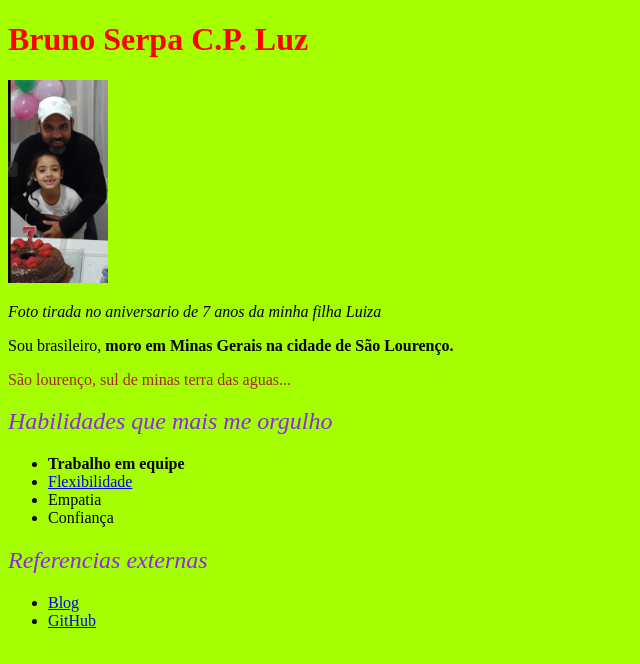
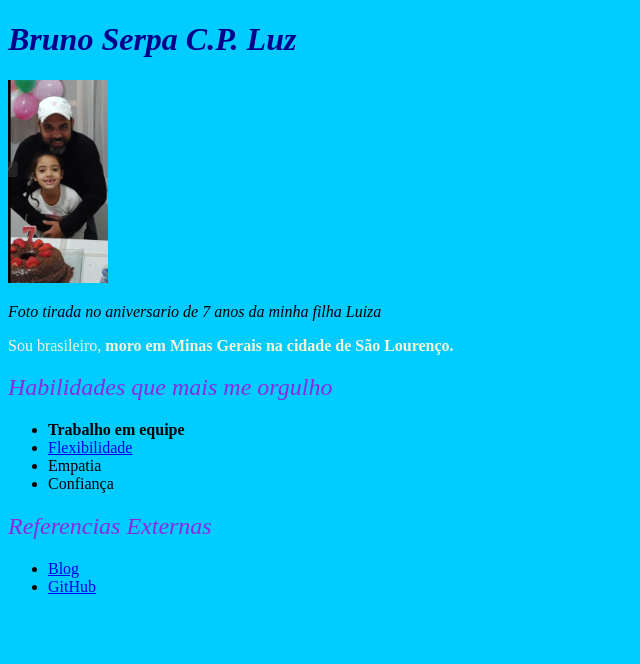
Before and after one commit to BrunoSPenna/portifolio, a plain HTML site: page index.html in a window 1280 px wide. Shown: the whole page, without its empty margins (0-640 px from the left). Drawn offline with Linux system fonts and the light colour scheme.

Commit message:
adicionando novos estilos CSS

```diff
--- a/index.css
+++ b/index.css
@@ -1,17 +1,22 @@
 body {
-    background-color: rgb(166, 255, 0);
+    background-color: rgb(0, 204, 255);
 }
 #NomePrincipal{
-    color: red;
+    color: darkblue;
+    font-style: oblique;
 }
 .HeaderLista{
     color: blueviolet;
     font-style: italic;
     font-weight: 200;
 }
-#saoLourencoInformacoes{
-    color: brown;
+.headerLista2{
+    font-weight: 500;
+    color: black;
 }
-body p:nth-child(1) {
-    color: darkred;
+
+#minhaDescricao{
+    color: beige;
+    font-style: inherit;
+
 }
--- a/index.html
+++ b/index.html
@@ -13,11 +13,9 @@
     <img src="foto.png" title="Foto tirada no aniversário de 7 anos" alt="Foto tirada no aniversario de 7 anos da minha filha Luiza." width="100px">
     <p> <em>Foto tirada no aniversario de 7 anos da minha filha Luiza </em>
 
-    <p>
-        Sou brasileiro, <strong> moro em Minas Gerais na cidade de São Lourenço.</strong>
-    </p>
+    <p id="minhaDescricao"> Sou brasileiro, <strong> moro em Minas Gerais na cidade de São Lourenço.</strong> </p>
 
-    <p id="saoLourencoInformacoes"> São lourenço, sul de minas terra das aguas...</p>
+
 
 
     <h2 class="HeaderLista"> Habilidades que mais me orgulho</h2>
@@ -29,10 +27,10 @@
         <li>Empatia</li>
         <li>Confiança</li>
     </ul>
-    <h2 class="HeaderLista" > Referencias externas</h2>
+    <h2 class="HeaderLista" > Referencias Externas</h2>
 
 
-    <ul>
+    <ul class="headerLista2">
         <li><a href="https://www.fogaonet.com/ "
             target="blank"> Blog</a></li>
         <li><a href="https://github.com/BrunoSPenna" target="blank">GitHub</a></li>
```
